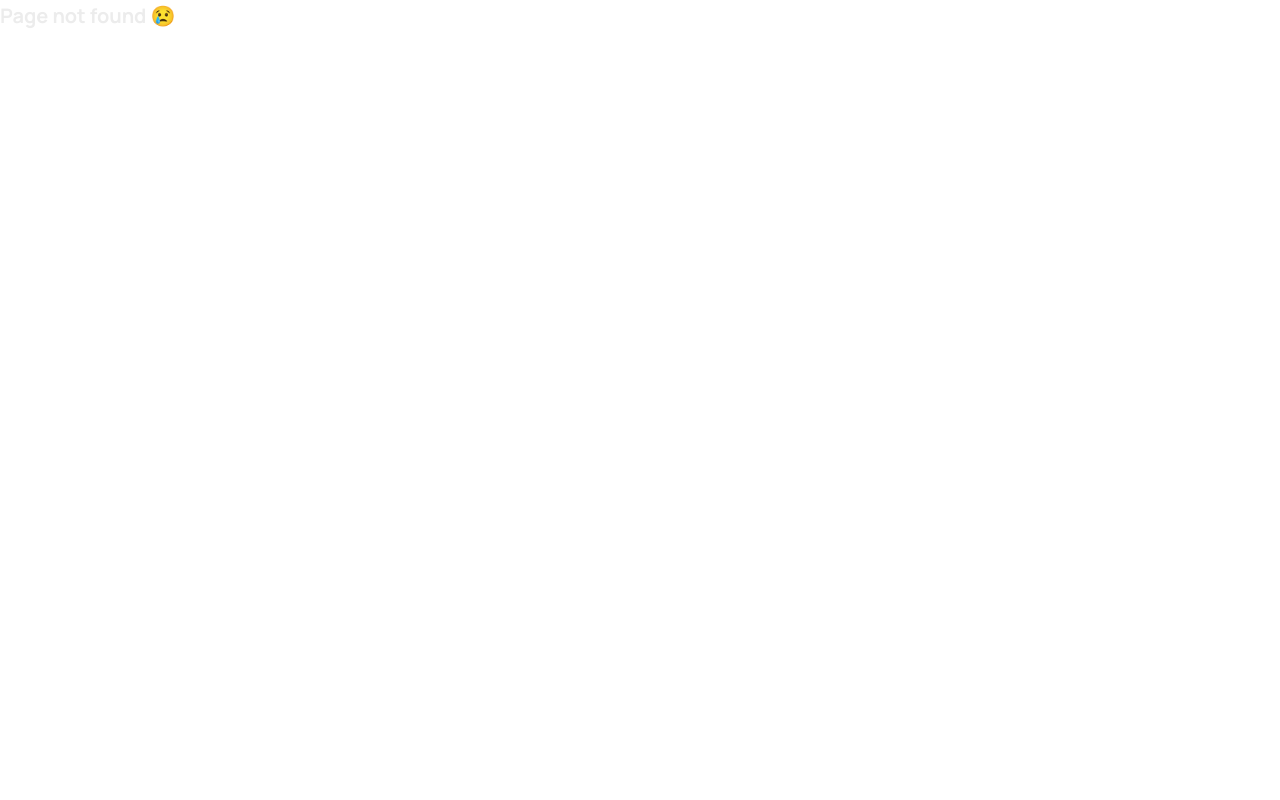
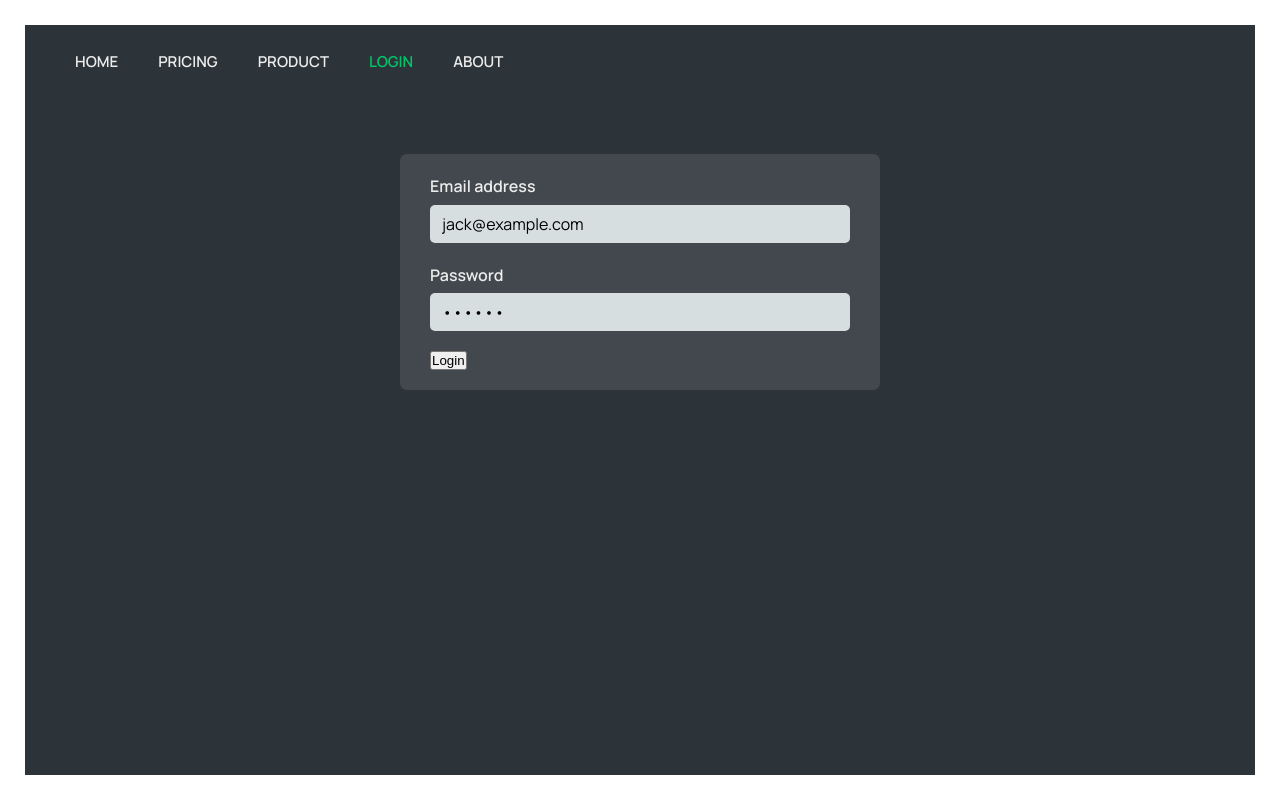
Before and after one commit to laurence-mccabe/places-visited, a React (Vite) app: page /login in a window 1280 px wide. Before the commit this address had no page. Built offline with nearby package versions, Linux system fonts and the light colour scheme.

Commit message:
updated nav and css

```diff
--- a/src/App.jsx
+++ b/src/App.jsx
@@ -1,7 +1,9 @@
+import { BrowserRouter, Routes, Route } from 'react-router-dom'
+
+import Login from './Pages/Login'
 import Product from './Pages/Product'
 import Pricing from './Pages/Pricing'
 import Homepage from './Pages/Homepage'
-import { BrowserRouter, Routes, Route } from 'react-router-dom'
 import PageNotFound from './Pages/PageNotFound'
 import AppLayout from './Pages/AppLayout'
 
@@ -13,6 +15,7 @@
         <Route path="product" element={<Product />} />
         <Route path="pricing" element={<Pricing />} />
         <Route path="app" element={<AppLayout />} />
+        <Route path="login" element={<Login />} />
         <Route path="*" element={<PageNotFound />} />
       </Routes>
     </BrowserRouter>
--- a/src/Pages/Homepage.jsx
+++ b/src/Pages/Homepage.jsx
@@ -1,6 +1,6 @@
+import PageNav from '../components/PageNav'
 import styles from './Homepage.module.css'
 import { Link } from 'react-router-dom'
-import PageNav from '../components/PageNav'
 
 export default function Homepage() {
   return (
--- a/src/Pages/Login.jsx
+++ b/src/Pages/Login.jsx
@@ -1,4 +1,6 @@
+import PageNav from "../components/PageNav";
 import styles from "./Login.module.css";
+import { useState } from "react";
 
 export default function Login() {
   // PRE-FILL FOR DEV PURPOSES
@@ -7,6 +9,7 @@
 
   return (
     <main className={styles.login}>
+      <PageNav />
       <form className={styles.form}>
         <div className={styles.row}>
           <label htmlFor="email">Email address</label>
--- a/src/Pages/Pricing.jsx
+++ b/src/Pages/Pricing.jsx
@@ -1,20 +1,22 @@
 // Uses the same styles as Product
+import PageNav from "../components/PageNav";
 import styles from "./Product.module.css";
 
 const Product = () => {
   return (
     <main className={styles.product}>
+      <PageNav />
       <section>
         <div>
           <h2>
             Simple pricing.
             <br />
-            Just $9/month.
+            $100 annually
           </h2>
           <p>
-            Lorem ipsum dolor, sit amet consectetur adipisicing elit. Vitae vel
-            labore mollitia iusto. Recusandae quos provident, laboriosam fugit
-            voluptatem iste.
+            Lorem ipsum dolor, sit amet consectetur adipisicing elit.
+            Lorem ipsum dolor, sit amet consectetur adipisicing elit.
+            Lorem ipsum dolor, sit amet consectetur adipisicing elit.
           </p>
         </div>
         <img src="img-2.jpg" alt="" />
--- a/src/Pages/Product.jsx
+++ b/src/Pages/Product.jsx
@@ -1,29 +1,27 @@
-import styles from "./Product.module.css";
+import PageNav from '../components/PageNav'
+import styles from './Product.module.css'
 
 const Product = () => {
   return (
     <main className={styles.product}>
+      <PageNav />
       <section>
-        <img
-          src="img-1.jpg"
-          alt=""
-        />
+        <img src="img-1.jpg" alt="" />
         <div>
           <h2>About Places Visited.</h2>
           <p>
             Lorem ipsum dolor sit amet consectetur adipisicing elit. Illo est
-            dicta illum vero culpa cum quaerat architecto sapiente eius non
-            soluta, molestiae nihil laborum, placeat debitis, laboriosam at fuga
-            perspiciatis?
+            Lorem ipsum dolor sit amet consectetur adipisicing elit. Illo est
+            Lorem ipsum dolor sit amet consectetur adipisicing elit. Illo est
           </p>
           <p>
-            Lorem, ipsum dolor sit amet consectetur adipisicing elit. Corporis
-            doloribus libero sunt expedita ratione iusto, magni, id sapiente
-            sequi officiis et.
+            Lorem ipsum dolor sit amet consectetur adipisicing elit. Illo est
+            Lorem ipsum dolor sit amet consectetur adipisicing elit. Illo est
+            Lorem ipsum dolor sit amet consectetur adipisicing elit. Illo est
           </p>
         </div>
       </section>
     </main>
-  );
+  )
 }
-export default Product;
+export default Product
--- a/src/components/AppNav.module.css
+++ b/src/components/AppNav.module.css
@@ -1,3 +1,28 @@
-.nav{
-    background-color: rgb(126, 31, 135);
-}
+.nav {
+    margin-top: 3rem;
+    margin-bottom: 2rem;
+  }
+
+  .nav ul {
+    list-style: none;
+    display: flex;
+    background-color: var(--color-dark--2);
+    border-radius: 7px;
+  }
+
+  .nav a:link,
+  .nav a:visited {
+    display: block;
+    color: inherit;
+    text-decoration: none;
+    text-transform: uppercase;
+    font-size: 1.2rem;
+    font-weight: 700;
+    padding: 0.5rem 2rem;
+    border-radius: 5px;
+  }
+
+  /* CSS Modules feature */
+  .nav a:global(.active) {
+    background-color: var(--color-dark--0);
+  }
--- a/src/components/PageNav.jsx
+++ b/src/components/PageNav.jsx
@@ -14,6 +14,12 @@
         <li>
           <NavLink to="/Product">Product</NavLink>
         </li>
+        <li>
+          <NavLink to="/login">Login</NavLink>
+        </li>
+        <li>
+          <NavLink to="/About">About</NavLink>
+        </li>
       </ul>
     </nav>
   )
--- a/src/components/PageNav.module.css
+++ b/src/components/PageNav.module.css
@@ -1,17 +1,34 @@
 .nav {
-    background-color: aquamarine;
-}
+    display: flex;
+    align-items: center;
+    justify-content: space-between;
+  }
 
-.nav ul {
+  .nav ul {
     list-style: none;
     display: flex;
-    justify-content: space-between;
-}
+    align-items: center;
+    gap: 4rem;
+  }
 
-.nav :global(.active){
-    background-color: green;
-}
+  .nav a:link,
+  .nav a:visited {
+    text-decoration: none;
+    color: var(--color-light--2);
+    text-transform: uppercase;
+    font-size: 1.5rem;
+    font-weight: 600;
+  }
 
-:global(.test) {
-    background-color: red;
-}
+  /* CSS Modules feature */
+  .nav a:global(.active) {
+    color: var(--color-brand--2);
+  }
+
+  a.ctaLink:link,
+  a.ctaLink:visited {
+    background-color: var(--color-brand--2);
+    color: var(--color-dark--0);
+    padding: 0.8rem 2rem;
+    border-radius: 7px;
+  }
```
